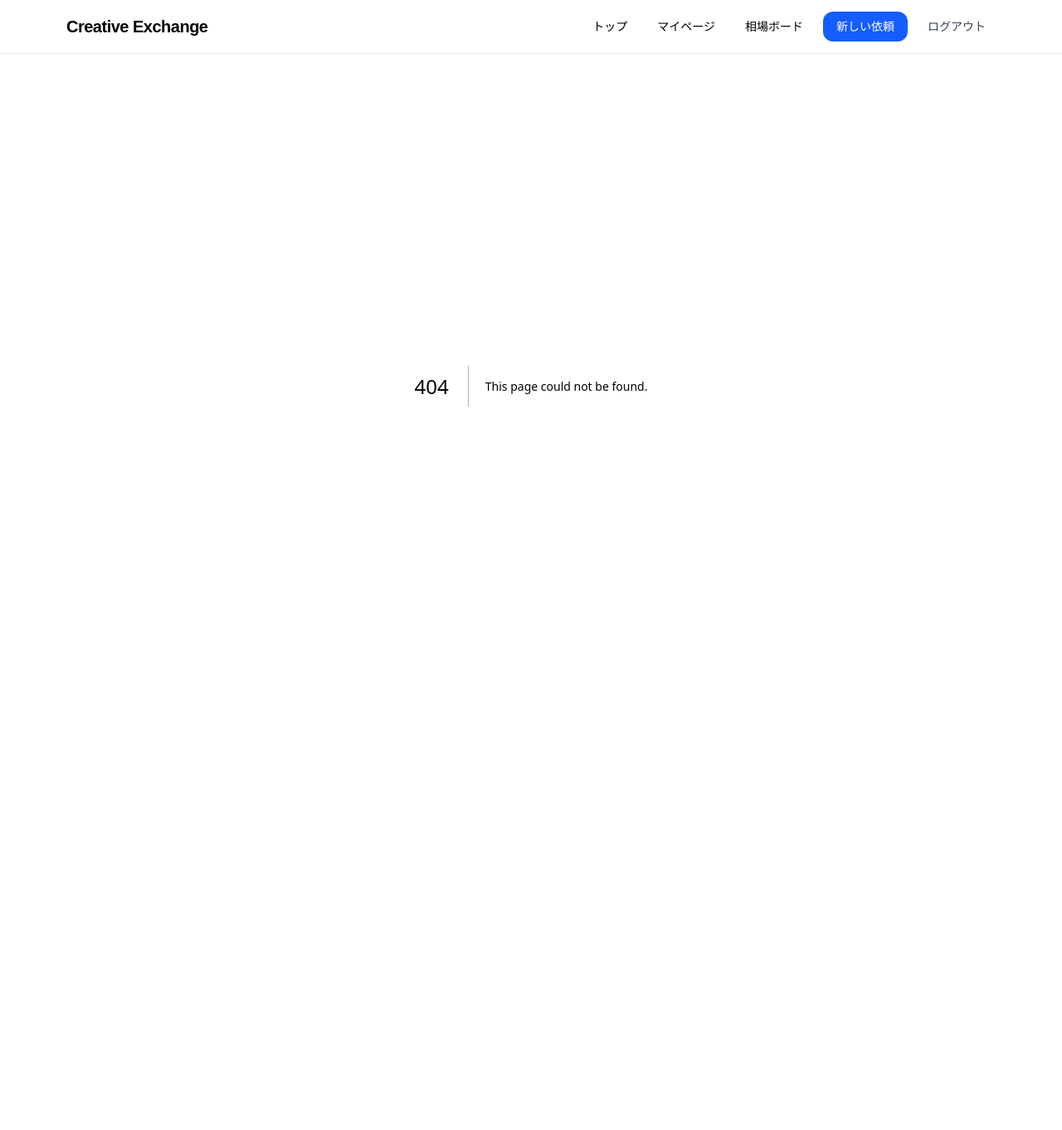
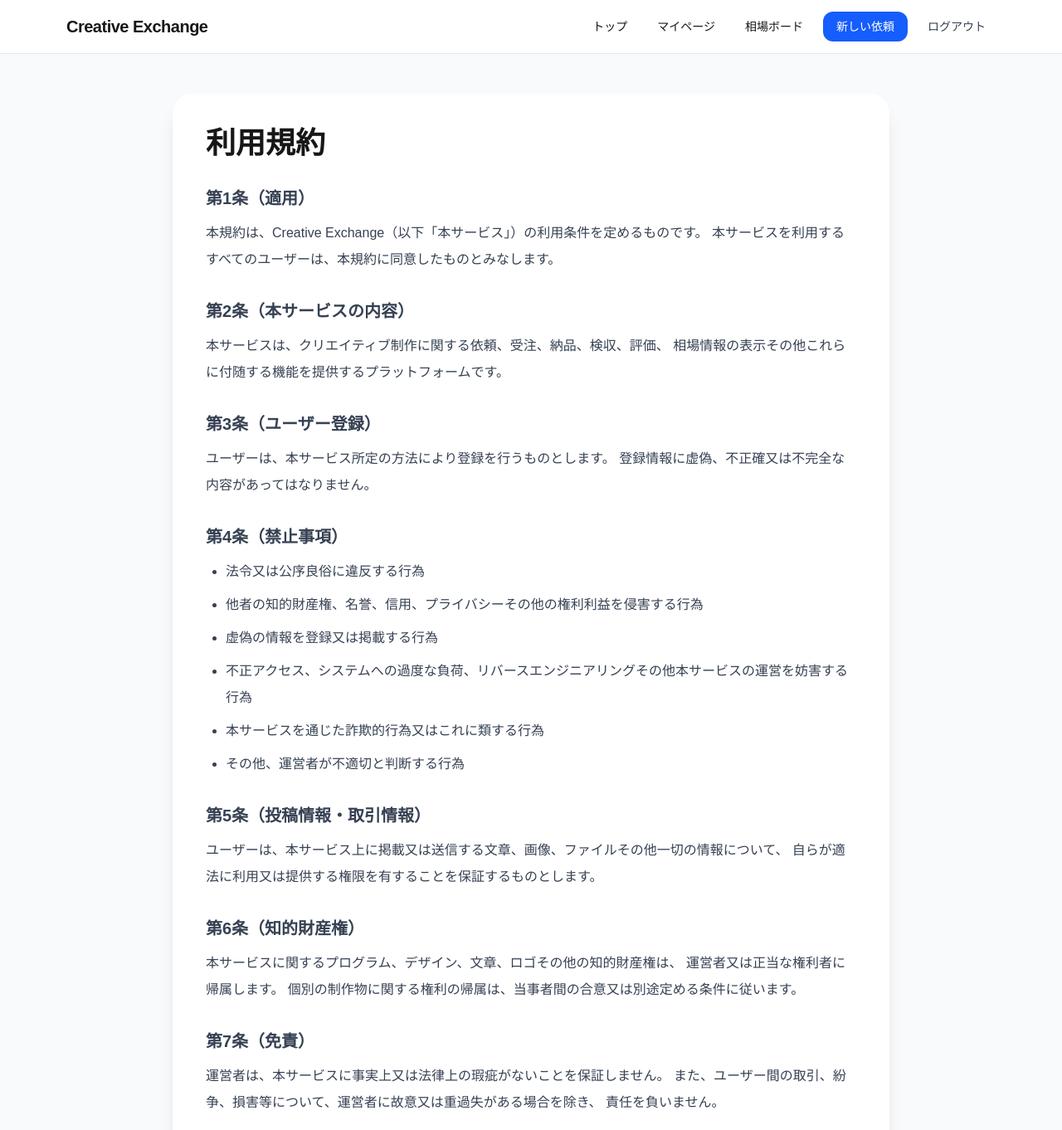
Before and after one commit to TAIGA-SAKONOE/creative-exchange, a Next.js app in the folder creative-exchange/: page /terms in a window 1280 px wide. Before the commit this address had no page. Shown: the top 1362 px of the page at 83% size. Before the commit the page ends 865 px from the top, so only its background shows below. Built offline with nearby package versions, Linux system fonts and the light colour scheme.

Commit message:
Create page.tsx

```diff
--- /dev/null
+++ b/creative-exchange/app/terms/page.tsx
@@ -0,0 +1,104 @@
+export default function TermsPage() {
+  return (
+    <div className="min-h-screen bg-gray-50 py-12">
+      <div className="max-w-4xl mx-auto px-4">
+        <div className="bg-white rounded-3xl shadow-xl p-10">
+          <h1 className="text-4xl font-bold mb-8">利用規約</h1>
+
+          <div className="space-y-8 text-gray-700 leading-8">
+            <section>
+              <h2 className="text-xl font-bold mb-3">第1条（適用）</h2>
+              <p>
+                本規約は、Creative Exchange（以下「本サービス」）の利用条件を定めるものです。
+                本サービスを利用するすべてのユーザーは、本規約に同意したものとみなします。
+              </p>
+            </section>
+
+            <section>
+              <h2 className="text-xl font-bold mb-3">第2条（本サービスの内容）</h2>
+              <p>
+                本サービスは、クリエイティブ制作に関する依頼、受注、納品、検収、評価、
+                相場情報の表示その他これらに付随する機能を提供するプラットフォームです。
+              </p>
+            </section>
+
+            <section>
+              <h2 className="text-xl font-bold mb-3">第3条（ユーザー登録）</h2>
+              <p>
+                ユーザーは、本サービス所定の方法により登録を行うものとします。
+                登録情報に虚偽、不正確又は不完全な内容があってはなりません。
+              </p>
+            </section>
+
+            <section>
+              <h2 className="text-xl font-bold mb-3">第4条（禁止事項）</h2>
+              <ul className="list-disc pl-6 space-y-2">
+                <li>法令又は公序良俗に違反する行為</li>
+                <li>他者の知的財産権、名誉、信用、プライバシーその他の権利利益を侵害する行為</li>
+                <li>虚偽の情報を登録又は掲載する行為</li>
+                <li>不正アクセス、システムへの過度な負荷、リバースエンジニアリングその他本サービスの運営を妨害する行為</li>
+                <li>本サービスを通じた詐欺的行為又はこれに類する行為</li>
+                <li>その他、運営者が不適切と判断する行為</li>
+              </ul>
+            </section>
+
+            <section>
+              <h2 className="text-xl font-bold mb-3">第5条（投稿情報・取引情報）</h2>
+              <p>
+                ユーザーは、本サービス上に掲載又は送信する文章、画像、ファイルその他一切の情報について、
+                自らが適法に利用又は提供する権限を有することを保証するものとします。
+              </p>
+            </section>
+
+            <section>
+              <h2 className="text-xl font-bold mb-3">第6条（知的財産権）</h2>
+              <p>
+                本サービスに関するプログラム、デザイン、文章、ロゴその他の知的財産権は、
+                運営者又は正当な権利者に帰属します。
+                個別の制作物に関する権利の帰属は、当事者間の合意又は別途定める条件に従います。
+              </p>
+            </section>
+
+            <section>
+              <h2 className="text-xl font-bold mb-3">第7条（免責）</h2>
+              <p>
+                運営者は、本サービスに事実上又は法律上の瑕疵がないことを保証しません。
+                また、ユーザー間の取引、紛争、損害等について、運営者に故意又は重過失がある場合を除き、
+                責任を負いません。
+              </p>
+            </section>
+
+            <section>
+              <h2 className="text-xl font-bold mb-3">第8条（サービス内容の変更・停止）</h2>
+              <p>
+                運営者は、必要と判断した場合、ユーザーへの事前通知なく、本サービスの内容変更、
+                一時停止又は終了を行うことができます。
+              </p>
+            </section>
+
+            <section>
+              <h2 className="text-xl font-bold mb-3">第9条（規約の変更）</h2>
+              <p>
+                運営者は、必要に応じて本規約を変更できます。
+                変更後の規約は、本サービス上に表示した時点又は別途定める時点から効力を生じます。
+              </p>
+            </section>
+
+            <section>
+              <h2 className="text-xl font-bold mb-3">第10条（準拠法・管轄）</h2>
+              <p>
+                本規約は日本法に準拠します。
+                本サービスに関して紛争が生じた場合には、運営者所在地を管轄する裁判所を
+                第一審の専属的合意管轄裁判所とします。
+              </p>
+            </section>
+
+            <section className="pt-4 text-sm text-gray-500">
+              制定日：2026年4月23日
+            </section>
+          </div>
+        </div>
+      </div>
+    </div>
+  )
+}
```
